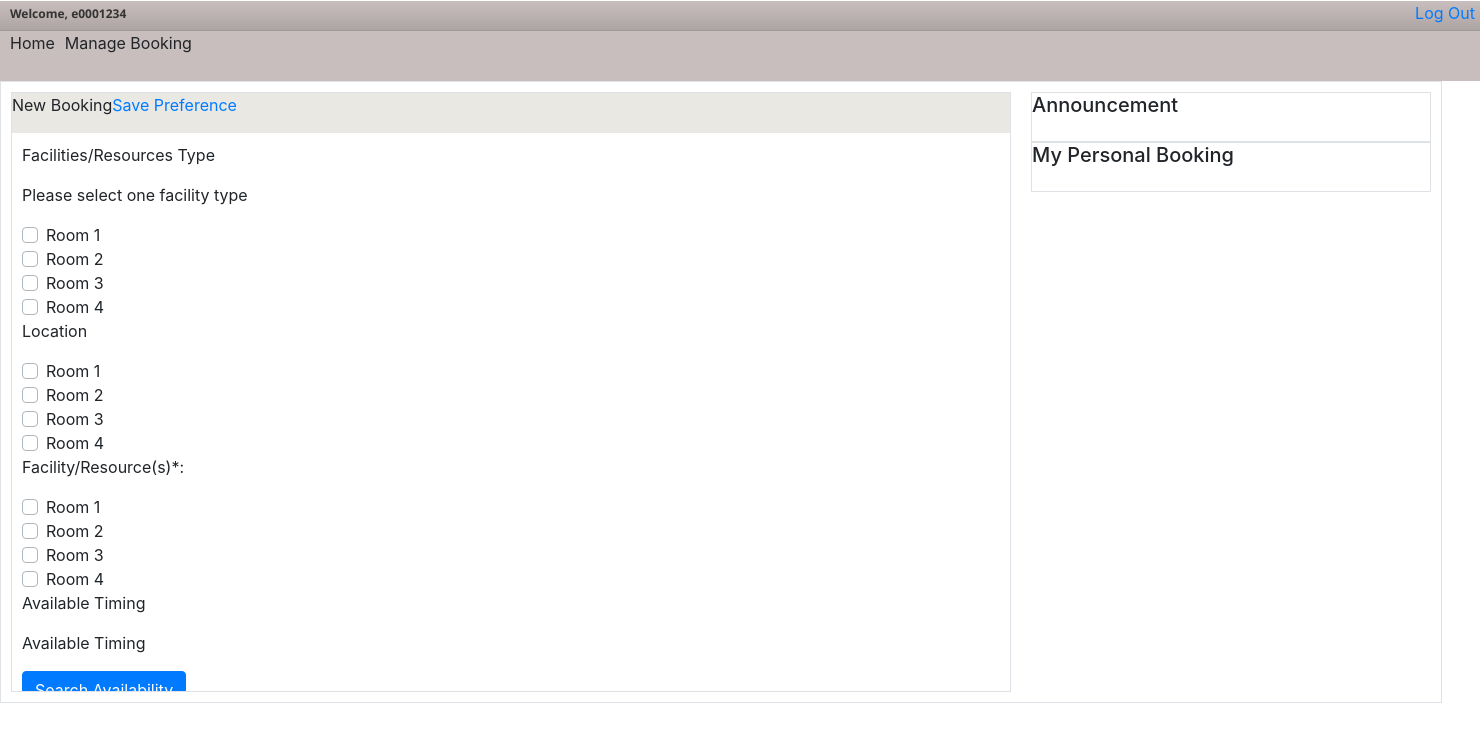
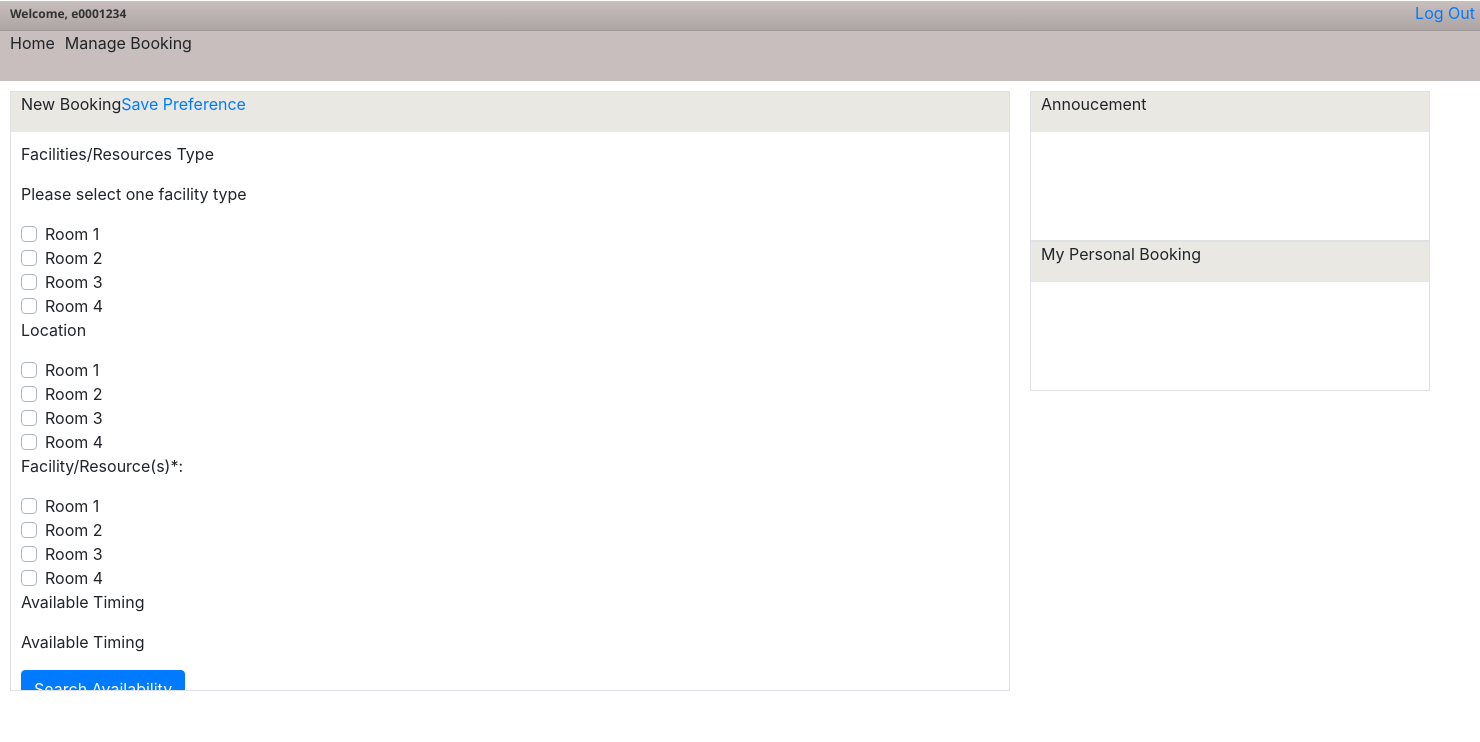
Before and after one commit to Jason1im/CS4249, a PHP site: page / in a window 1480 px wide. Shown: the top 742 px of the page. Run offline with PHP 8.4, Linux system fonts and the light colour scheme.

Commit message:
add block headers

```diff
--- a/index.html
+++ b/index.html
@@ -20,7 +20,7 @@
         <a style="margin-left: 10px">Home</a>
         <a style="margin-left: 10px">Manage Booking</a>
     </div>
-    <div class="main-body border">
+    <div class="main-body">
         <div id="search-box" class="border">
                 <div class="block-header"  style="display: inline-flex;">
                     <p>New Booking</p>
@@ -111,10 +111,14 @@
         </div>
         <div class="right-side">
             <div class="annoucement border">
-                <h5>Announcement</h5>
+                    <div class="block-header"  style="display: inline-flex;">
+                        <p>Annoucement</p>
+                    </div>
             </div>
             <div class="personal-booking border">
-                <h5>My Personal Booking</h5>
+                    <div class="block-header"  style="display: inline-flex;">
+                        <p>My Personal Booking</p>
+                    </div>
             </div>
         </div>
 
--- a/stylesheet.css
+++ b/stylesheet.css
@@ -15,6 +15,7 @@ body {
 .block-header {
     background: #E9E8E3 ;
     width: 100%;
+    padding: 0px 0px 0px 10px;
 }
 
 #search-box {
@@ -49,7 +50,7 @@ body {
 }
 
 .annoucement, .personal-booking {
-    height: 50px;
+    height: 150px;
     width: 400px;
     border-style: solid;
     border-width: 1px;
```
